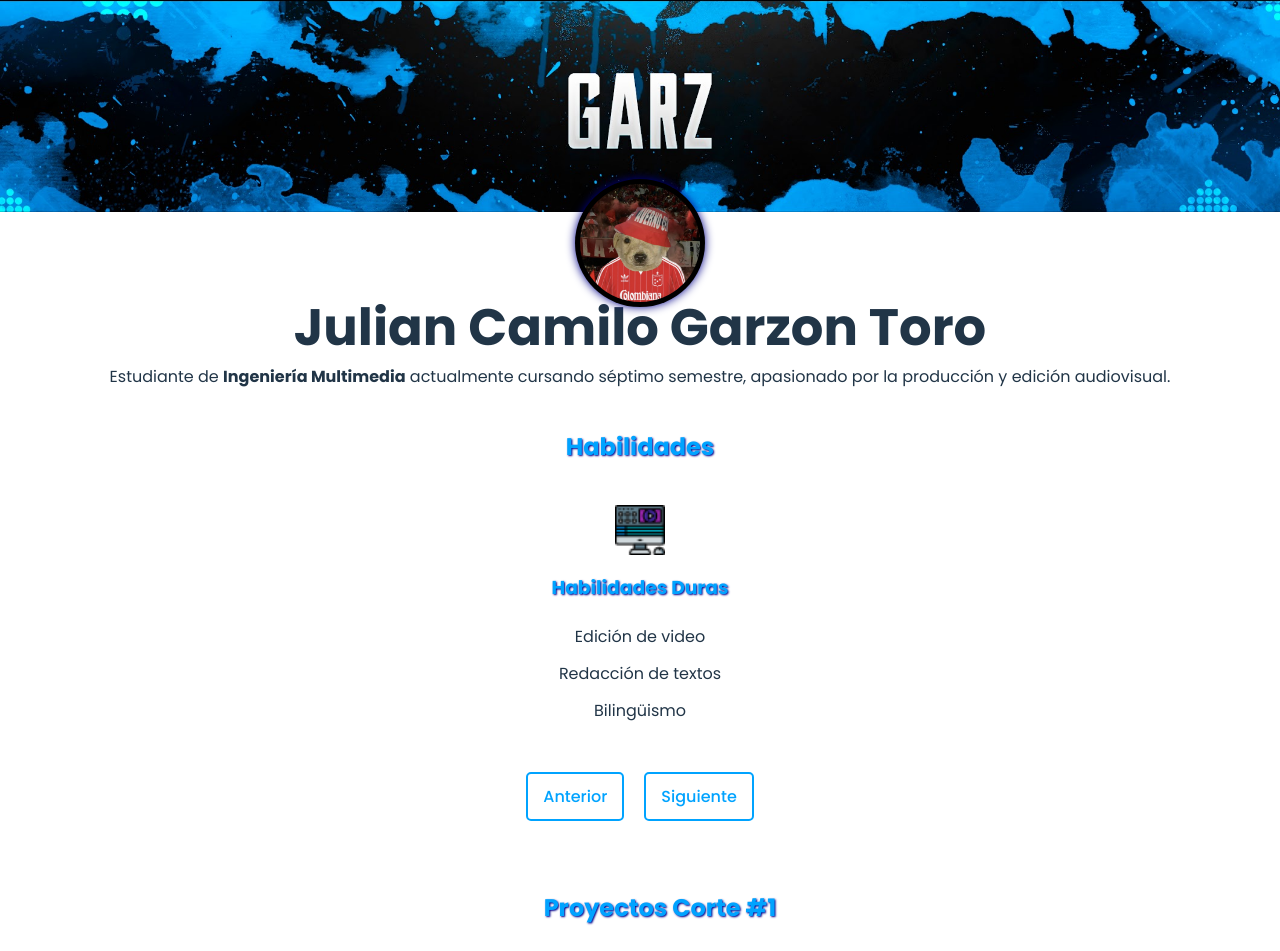
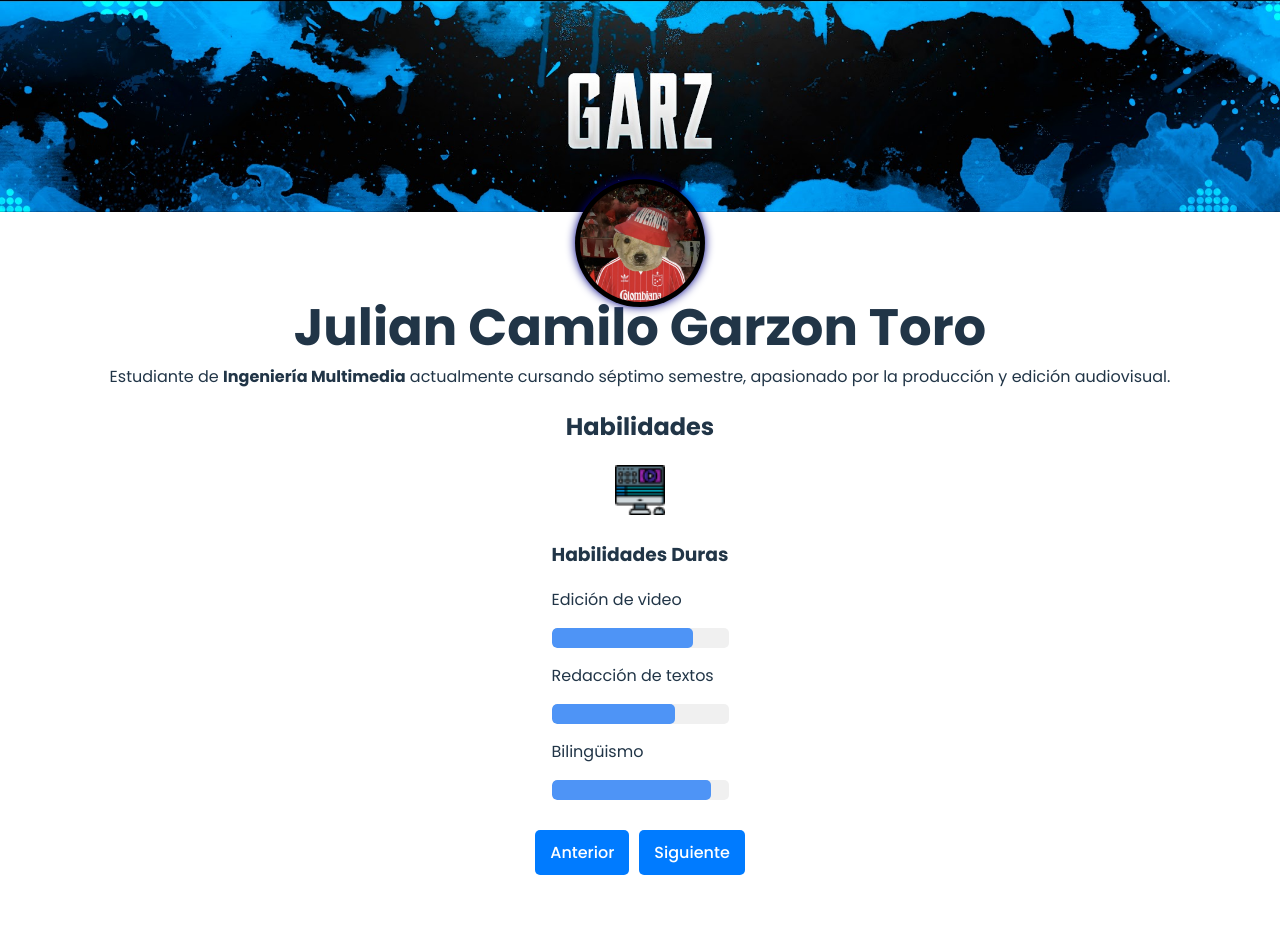
Before and after one commit to JcGarzon/ParcialReact_JCGT, a React (Vite) app: page / in a window 1280 px wide. Shown: the top 951 px of the page. Built offline with nearby package versions, Linux system fonts and the light colour scheme.

Commit message:
Mejorado componente de 'Habilidades' agregada funcionalidad de barras de experiencia y su animacion

```diff
--- a/src/App.css
+++ b/src/App.css
@@ -4,9 +4,9 @@ body {
     margin: 0;
     padding: 0;
     box-sizing: border-box;
-    width: 100%; /* Cambiado a 100% en lugar de 100vw */
+    width: 100%;
     min-height: 100vh;
-    overflow-x: hidden; /* Evitar desbordamiento horizontal */
+    overflow-x: hidden;
     font-family: "Poppins", sans-serif;
 }
 
@@ -20,9 +20,9 @@ body {
 
 .encabezado header img {
     width: 100%;
-    height: auto; /* Para que se ajuste al contenido */
-    object-fit: cover; /* Mantiene proporciones y rellena el contenedor */
-    position: relative; /* Cambiado a relative */
+    height: auto;
+    object-fit: cover;
+    position: relative;
     top: 0;
     left: 0;
 }
@@ -43,7 +43,7 @@ body {
     border-radius: 50%;
     max-width: 120px;
     height: auto;
-    position: absolute; /* Cambiado a relative */
+    position: absolute;
     top: -40px;
     left: 50%;
     transform: translateX(-50%);
@@ -69,43 +69,68 @@ body {
     margin: 10px 0 0;
 }
 
-/* Habilidades */
 .Habilidades {
-    margin-top: 20px;
-    display: grid;
-    grid-template-columns: 1fr 1fr; /* Dos columnas iguales */
-    gap: 20px;
-    justify-items: center;
-    text-align: center;
-    width: 100%; /* Asegúrate de que ocupe todo el ancho */
-    min-height: 300px; /* Altura mínima para evitar que se colapsen las filas */
+  text-align: center;
+  margin: 20px;
+}
+
+.slider {
+  display: flex;
+  flex-direction: column;
+  align-items: center;
+}
+
+.habilidad {
+  display: none; /* Esconde todas las habilidades por defecto */
+  transition: opacity 0.5s ease; /* Transición suave al cambiar de habilidad */
+}
+
+.habilidad.active {
+  display: block; /* Solo muestra la habilidad activa */
+  opacity: 1; /* Asegura que se vea la habilidad activa */
 }
 
 .icono-habilidad {
-    display: block;
-    margin: 0 auto 10px auto;
-    width: 50px;
-    height: auto;
+  width: 50px; /* Ajusta el tamaño del icono según lo necesites */
+  height: 50px; /* Ajusta el tamaño del icono según lo necesites */
 }
 
-.Habilidad {
-    text-align: center;
+.habilidad-item {
+  margin: 10px 0;
+  text-align: left; /* Alinea el texto a la izquierda */
 }
 
-.Habilidad h3 {
-    color: #00A3FF;
-    text-shadow: 1px 1px 2px darkblue;
+.barra-progreso {
+  width: 100%; /* Asegura que la barra ocupe todo el ancho disponible */
+  background-color: #f0f0f0; /* Color de fondo de la barra */
+  border-radius: 5px; /* Bordes redondeados para la barra */
+  overflow: hidden; /* Evita que el contenido exceda el borde */
 }
 
-.Habilidad p {
-    line-height: 2;
-    margin: 5px 0;
+.progreso {
+  height: 20px; /* Altura de la barra de progreso */
+  background-color: #4e94f6; /* Color de la barra de progreso */
+  border-radius: 5px; /* Bordes redondeados para el progreso */
+  width: 0; /* Inicia en 0 para la animación */
+  transition: width 1s ease-in-out; /* Transición suave para el ancho */
 }
 
-.Habilidades h2 {
-    grid-column: span 2;
-    color: #00A3FF;
-    text-shadow: 1px 1px 2px darkblue;
+.botones {
+  margin-top: 20px; /* Espaciado superior para los botones */
+}
+
+.boton {
+  margin: 0 5px; /* Espaciado entre los botones */
+  padding: 10px 15px; /* Espaciado interno para los botones */
+  background-color: #007bff; /* Color de fondo de los botones */
+  color: white; /* Color del texto de los botones */
+  border: none; /* Sin borde */
+  border-radius: 5px; /* Bordes redondeados para los botones */
+  cursor: pointer; /* Cambia el cursor al pasar sobre el botón */
+}
+
+.boton:hover {
+  background-color: #0056b3; /* Color de fondo al pasar el mouse sobre el botón */
 }
 
 /* Proyectos */
@@ -167,28 +192,6 @@ body {
     color: #00A3FF;
 }
 
-.Habilidad.active {
-  display: block; /* Muestra la habilidad activa */
-  opacity: 1; /* Hace visible la habilidad activa */
-}
-.botones {
-  margin-top: 20px; /* Espacio entre el slider y los botones */
-}
-.boton {
-  background-color: transparent; /* Botón transparente */
-  border: 2px solid #00A3FF; /* Borde azul */
-  color: #00A3FF; /* Texto azul */
-  padding: 10px 15px; /* Relleno */
-  border-radius: 5px; /* Esquinas redondeadas */
-  margin: 0 10px; /* Espaciado entre botones */
-  cursor: pointer; /* Cambia el cursor al pasar el mouse */
-  transition: background-color 0.3s ease; /* Efecto de transición */
-}
-.boton:hover {
-  background-color: #00A3FF; /* Color de fondo al pasar el mouse */
-  color: white; /* Cambia el color del texto al pasar el mouse */
-}
-
 /* Footer */
 footer {
     background-color: #333;
@@ -211,21 +214,3 @@ footer a {
 footer a:hover {
     text-decoration: underline;
 }
-.Habilidades {
-  margin-top: 20px;
-  display: flex;
-  flex-direction: column;
-  align-items: center; /* Centra horizontalmente */
-  text-align: center;
-}
-.slider {
-  position: relative;
-  overflow: hidden;
-  width: 100%;
-}
-.Habilidad {
-  display: none; /* Oculta todas las habilidades por defecto */
-  opacity: 0;
-  transition: opacity 1s ease-in-out; /* Efecto de transición suave */
-  text-align: center;
-}
--- a/src/Componentes/HabilidadesSlider.jsx
+++ b/src/Componentes/HabilidadesSlider.jsx
@@ -1,28 +1,65 @@
-import React, { useState } from 'react';
+import React, { useState, useEffect } from 'react';
 import edicion from '../assets/edicion.png';
 import promocion from '../assets/promocion.png';
+
 const HabilidadesSlider = () => {
   const [currentIndex, setCurrentIndex] = useState(0);
+  const [progress, setProgress] = useState([]);
+
   const habilidades = [
     {
       titulo: 'Habilidades Duras',
       icono: edicion,
-      items: ['Edición de video', 'Redacción de textos', 'Bilingüismo']
+      items: [
+        { nombre: 'Edición de video', porcentaje: 80 },
+        { nombre: 'Redacción de textos', porcentaje: 70 },
+        { nombre: 'Bilingüismo', porcentaje: 90 }
+      ]
     },
     {
       titulo: 'Habilidades Blandas',
       icono: promocion,
-      items: ['Comunicación y escucha activa', 'Planificación del tiempo', 'Adaptabilidad']
+      items: [
+        { nombre: 'Comunicación y escucha activa', porcentaje: 85 },
+        { nombre: 'Planificación del tiempo', porcentaje: 75 },
+        { nombre: 'Adaptabilidad', porcentaje: 90 }
+      ]
     }
   ];
+
   const handleNext = () => {
     setCurrentIndex((prevIndex) => (prevIndex + 1) % habilidades.length);
   };
+
   const handlePrev = () => {
     setCurrentIndex((prevIndex) =>
       prevIndex === 0 ? habilidades.length - 1 : prevIndex - 1
     );
   };
+
+  useEffect(() => {
+    const newProgress = habilidades[currentIndex].items.map(item => ({
+      ...item,
+      animating: false,
+    }));
+
+    setProgress(newProgress);
+
+    const timeoutIds = newProgress.map((item, index) => {
+      return setTimeout(() => {
+        setProgress(prev => {
+          const updatedProgress = [...prev];
+          updatedProgress[index].animating = true;
+          return updatedProgress;
+        });
+      }, 100);
+    });
+
+    return () => {
+      timeoutIds.forEach(timeoutId => clearTimeout(timeoutId));
+    };
+  }, [currentIndex]);
+
   return (
     <div className="Habilidades">
       <h2>Habilidades</h2>
@@ -30,12 +67,23 @@ const HabilidadesSlider = () => {
         {habilidades.map((habilidad, index) => (
           <div
             key={index}
-            className={`Habilidad ${index === currentIndex ? 'active' : ''}`}
+            className={`habilidad ${index === currentIndex ? 'active' : ''}`}
           >
             <img src={habilidad.icono} alt={`Icono de ${habilidad.titulo}`} className="icono-habilidad" />
             <h3>{habilidad.titulo}</h3>
-            {habilidad.items.map((item, idx) => (
-              <p key={idx}>{item}</p>
+            {habilidades[currentIndex].items.map((item, idx) => (
+              <div key={idx} className="habilidad-item">
+                <p>{item.nombre}</p>
+                <div className="barra-progreso">
+                  <div
+                    className="progreso"
+                    style={{
+                      width: progress[idx]?.animating ? `${item.porcentaje}%` : '0%',
+                      transition: progress[idx]?.animating ? 'width 1s ease-in-out' : 'none',
+                    }}
+                  ></div>
+                </div>
+              </div>
             ))}
           </div>
         ))}
@@ -47,4 +95,5 @@ const HabilidadesSlider = () => {
     </div>
   );
 };
+
 export default HabilidadesSlider;
```
